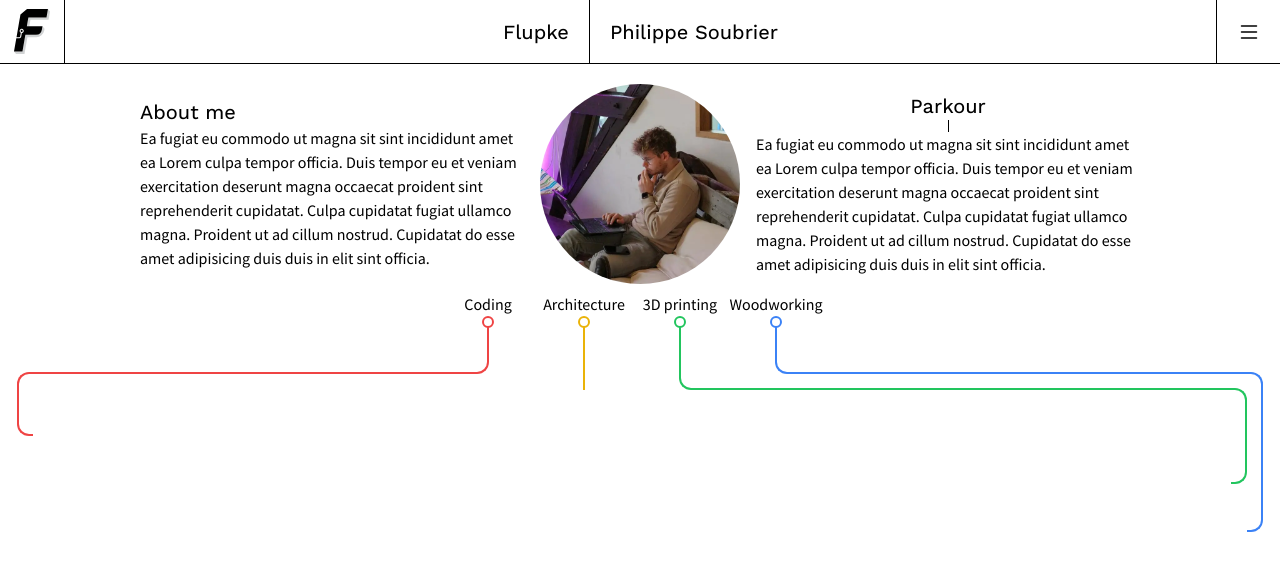
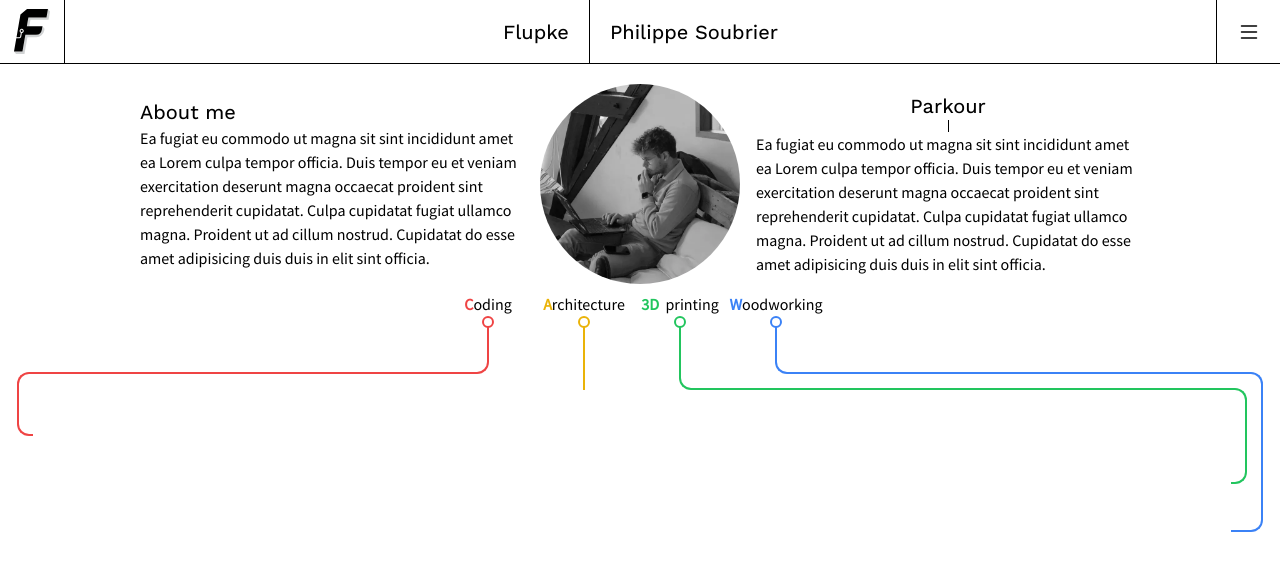
Before and after one commit to flol3622/flupke.archi, a Next.js app: page / in a window 1280 px wide. Shown: the top 570 px of the page. Built offline with nearby package versions, Linux system fonts and the light colour scheme.

Commit message:
font color

```diff
--- a/components/IntroLines.tsx
+++ b/components/IntroLines.tsx
@@ -1,10 +1,21 @@
 export default function IntroLines() {
   return (
     <>
-      <p className="col-span-2 col-start-4 text-center">Coding</p>
-      <p className="col-span-2 col-start-6 text-center">Architecture</p>
-      <p className="col-span-2 col-start-8 text-center">3D printing</p>
-      <p className="col-span-2 col-start-10 text-center">Woodworking</p>
+      <p className="col-span-2 col-start-4 text-center">
+        <p className="inline font-semibold text-red-500">C</p>oding
+      </p>
+      <p className="col-span-2 col-start-6 text-center">
+        <p className="inline font-semibold text-yellow-500">A</p>
+        rchitecture
+      </p>
+      <p className="col-span-2 col-start-8 text-center">
+        <p className="inline font-semibold text-green-500">3D</p>
+        &nbsp; printing
+      </p>
+      <p className="col-span-2 col-start-10 text-center">
+        <p className="inline font-semibold text-blue-500">W</p>
+        oodworking
+      </p>
       {/* balls */}
       <div className="col-span-2 col-start-4 row-start-2 flex justify-center">
         <div className="box h-3 w-3 rounded-full border-2 border-red-500" />
@@ -27,9 +38,9 @@
       <div className="col-span-2 col-start-2 translate-x-[1px] translate-y-[-2px] rounded-tl-xl border-t-2 border-l-2 border-red-500" />
       <div className="col-start-2 translate-x-[1px] translate-y-[-2px] rounded-bl-xl border-b-2 border-l-2 border-red-500" />
       <div className="col-span-3 col-start-12 row-start-4 translate-x-[-1px] translate-y-[-2px] rounded-tr-xl border-t-2 border-r-2 border-blue-500" />
-      <div className="col-span-1 col-start-[14] row-span-3 row-start-5 translate-x-[-1px] translate-y-[-2px] rounded-br-xl border-b-2 border-r-2 border-blue-500" />
+      <div className="col-span-2 col-start-13 row-span-3 row-start-5 translate-x-[-1px] translate-y-[-2px] rounded-br-xl border-b-2 border-r-2 border-blue-500" />
       <div className="col-span-4 col-start-10 row-start-5 translate-x-[-1px] translate-y-[-2px] rounded-tr-xl border-t-2 border-r-2 border-green-500" />
-      <div className="col-end-14 col-span-1 col-start-13 translate-x-[-1px] translate-y-[-2px] rounded-br-xl border-b-2 border-r-2 border-green-500" />
+      <div className="col-end-14 col-span-1 col-start-13 row-start-6 translate-x-[-1px] translate-y-[-2px] rounded-br-xl border-b-2 border-r-2 border-green-500" />
     </>
   );
 }
```
Also changed, not shown: public/images/profile.webp, 1 other file (tests, documents, lock files or other folders).
